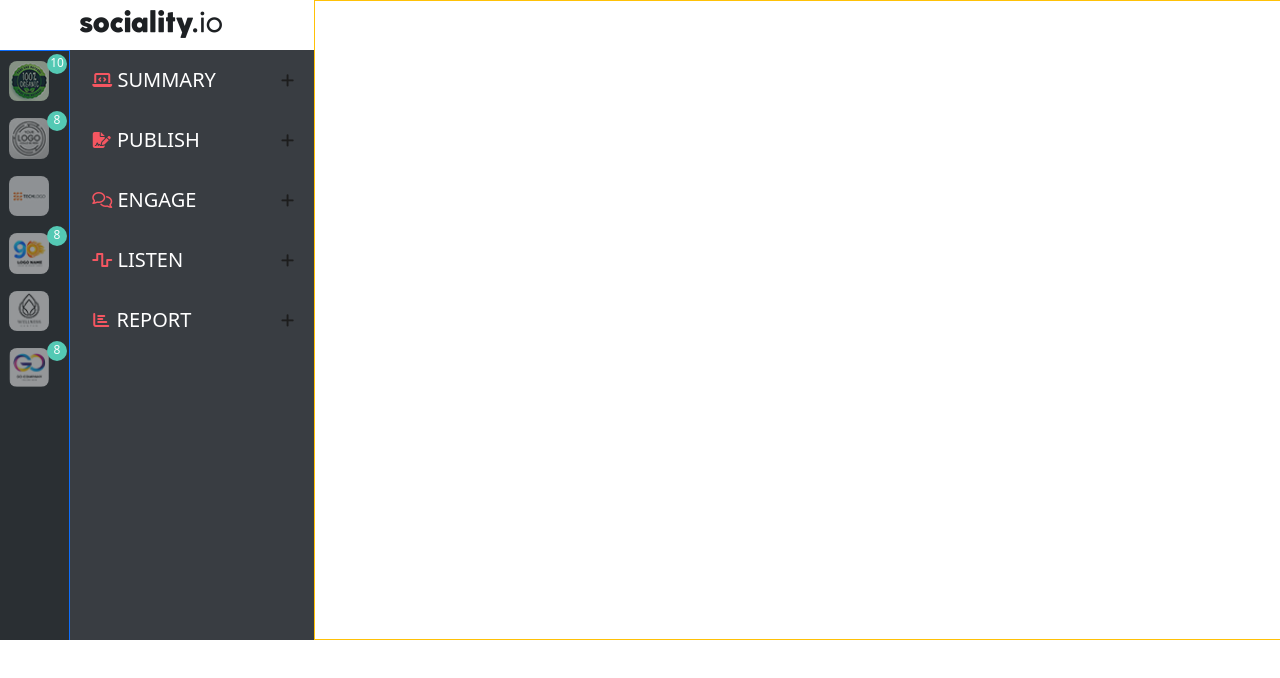
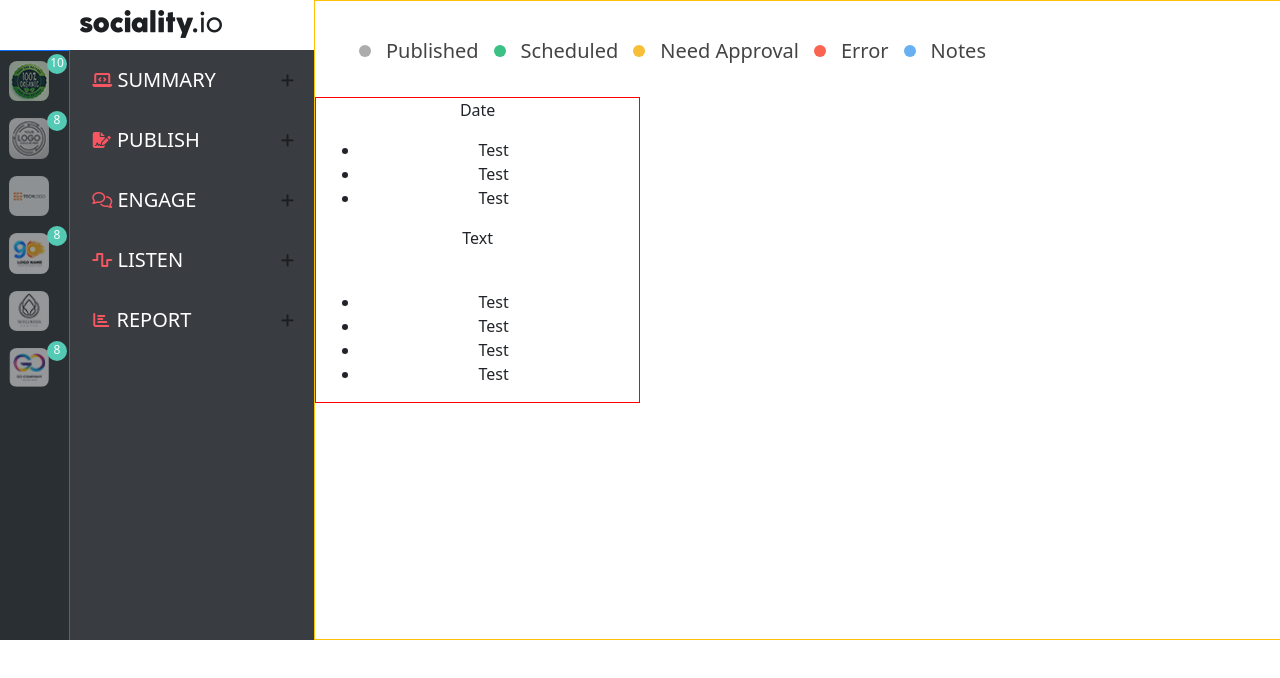
Before and after one commit to AhmedAmin90/sociality-react, a React (Create React App) app: page / in a window 1280 px wide. Shown: the top 678 px of the page. Built offline with nearby package versions, Linux system fonts and the light colour scheme.

Commit message:
Add status menu

```diff
--- a/src/components/Cards.js
+++ b/src/components/Cards.js
@@ -1,21 +1,13 @@
 import React , {Component} from 'react';
-import { FontAwesomeIcon } from '@fortawesome/react-fontawesome';
 import axios from 'axios';
-
+import '../style/Cards.css'
 
 class Cards extends Component {
 
-    //  componentDidMount(){
-    //    fetch('./data.json')
-    //    .then((res)=> {
-    //     res.clone().json()})
-    //    .then((data)=> {
-    //     console.log(data)
-    //    })
-    // }
     render(){
         return(
-            <div className="Card-body">
+            <div className="row">
+            <div className="Card-body col-4">
                <div className="Card-social-icon">
 
                </div>
@@ -39,6 +31,7 @@ class Cards extends Component {
 
                </div>
             </div>
+            </div>
         )
     }
 }
--- a/src/components/Layout.js
+++ b/src/components/Layout.js
@@ -53,12 +53,12 @@ class Layout extends Component {
             not: 8
         }
     ],
-        posts: {
+        posts: [{
             id: 0 ,
             companyName: "",
             text: "",
             socialPlatform: ""
-        }
+        }]
     }
 
 
@@ -91,8 +91,20 @@ class Layout extends Component {
 
                     <div className="col-9 border border-warning h-100">
                         <div className="Layout-content-area">
-                            <ul className="Layout-status-menu"></ul>
 
+                            <ul className="Layout-status-menu">
+                                <div className="Layout-status-list-dot-1"></div>
+                                <li className="Layout-status-published">published</li>
+                                <div className="Layout-status-list-dot-2"></div>
+                                <li className="Layout-status-scheduled">scheduled</li>
+                                <div className="Layout-status-list-dot-3"></div>
+                                <li className="Layout-status-needApproval">Need Approval</li>
+                                <div className="Layout-status-list-dot-4"></div>
+                                <li className="Layout-status-error">Error</li>
+                                <div className="Layout-status-list-dot-5"></div>
+                                <li className="Layout-status-notes">Notes</li>
+                            </ul>
+                            <Cards />
                         </div>
                     </div>
                 </div>
--- /dev/null
+++ b/src/style/Cards.css
@@ -0,0 +1,3 @@
+.Card-body {
+    border: 1px solid red
+}
--- a/src/style/Layout.css
+++ b/src/style/Layout.css
@@ -19,3 +19,54 @@
 .Layout-btns-area {
     background-color: #393d42 ;
 }
+
+
+.Layout-status-menu {
+    display: flex;
+    align-items: center;
+    margin-top: 20px;
+    list-style: none;
+
+}
+
+.Layout-status-menu li {
+    margin: 15px;
+    font-size: 20px;
+    text-transform: capitalize;
+    color: #444444;
+}
+
+.Layout-status-list-dot-1 {
+    background-color: #acacac ;
+    width: 12px;
+    height: 12px;
+    border-radius: 50%;
+}
+
+.Layout-status-list-dot-2 {
+    background-color: #3ac183 ;
+    width: 12px;
+    height: 12px;
+    border-radius: 50%;
+}
+
+.Layout-status-list-dot-3 {
+    background-color: #f7bf38 ;
+    width: 12px;
+    height: 12px;
+    border-radius: 50%;
+}
+
+.Layout-status-list-dot-4 {
+    background-color: #fb6450 ;
+    width: 12px;
+    height: 12px;
+    border-radius: 50%;
+}
+
+.Layout-status-list-dot-5 {
+    background-color: #67b1f2 ;
+    width: 12px;
+    height: 12px;
+    border-radius: 50%;
+}
```
